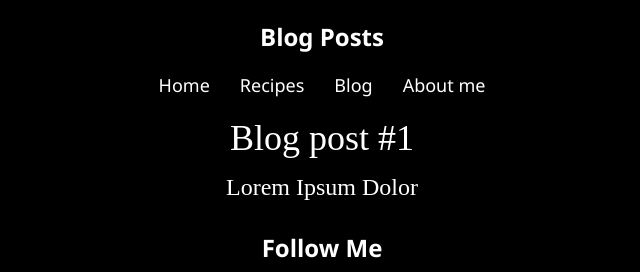
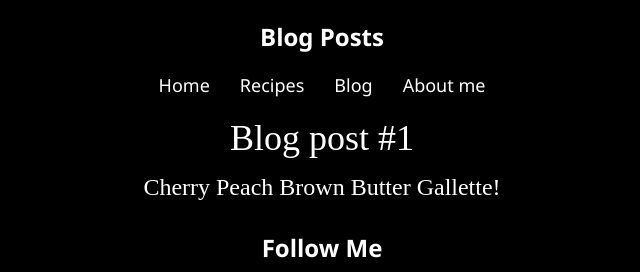
Before and after one commit to aldenroy/Clifton_Baking, a plain HTML site: page docs/blogs/blog_1.html in a window 1280 px wide. Shown: the top 272 px of the page, without its empty margins (318-958 px from the left). Drawn offline with Linux system fonts and the light colour scheme; files whose address does not match are found by name.

Commit message:
updated blog post!

```diff
--- a/docs/blogs/blog_1.html
+++ b/docs/blogs/blog_1.html
@@ -25,7 +25,7 @@
     <main>
         <p class="recipe-title">Blog post #1</p>
         <div class="recipe">
-            <p class="ingredient-h1">Lorem Ipsum Dolor</p>
+            <p class="ingredient-h1">Cherry Peach Brown Butter Gallette!</p>
 
         </div>
     </main>
```
